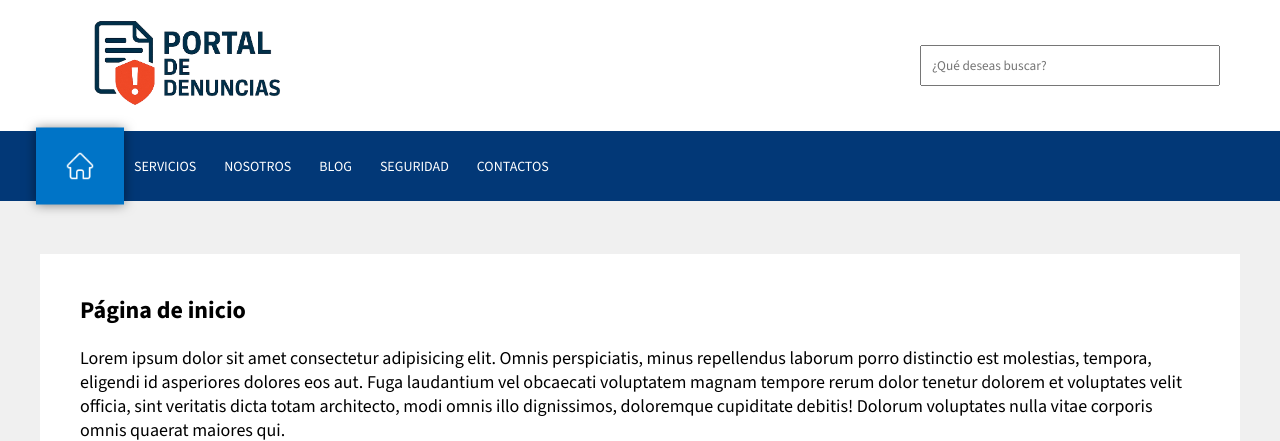
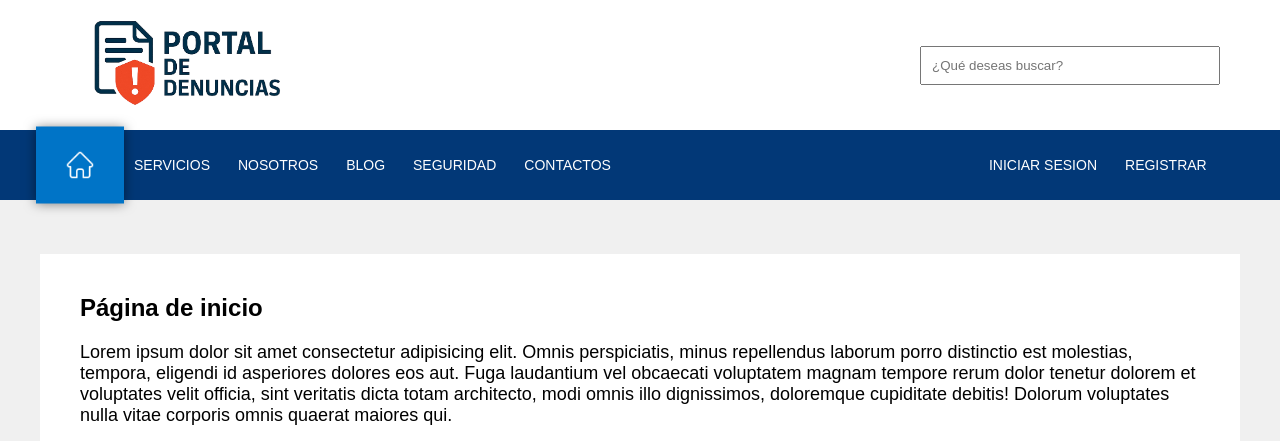
Before and after one commit to Vikernes27666/CivicReport, a PHP site: page /frontend/inicio.php in a window 1280 px wide. Shown: the top 441 px of the page. Run offline with PHP 8.4, Linux system fonts and the light colour scheme; some libraries are stand-ins or nearby versions.

Commit message:
inicio y registro botones

```diff
--- a/backend/css/style.css
+++ b/backend/css/style.css
@@ -1,5 +1,3 @@
-@import url('https://fonts.googleapis.com/css2?family=Source+Sans+3:ital,wght@0,200;0,300;0,400;0,500;0,600;0,700;0,800;0,900;1,200;1,300;1,400;1,500;1,600;1,700;1,800;1,900&display=swap');
-
 
 *{
     margin: 0;
@@ -16,8 +14,6 @@ header{
     left: 0;
     background: #fff;
 }
-
-/*HEADER SUPERIOR*/
 
 .header__superior{
     max-width: 1200px;
@@ -37,7 +33,6 @@ header{
     padding: 10px;
 }
 
-/*BARRA MENU*/
 
 .container__menu{
     width: 100%;
@@ -107,8 +102,6 @@ nav > ul > li > a:hover{
 }
 
 
-/*SUBMENU*/
-
 nav ul li ul{
     width: 200px;
     display: flex;
@@ -163,8 +156,6 @@ nav ul li ul li a:hover{
     box-shadow: 0px 0px 10px 0px rgba(0,0,0,0.5);
 }
 
-/*ARTICULO*/
-
 main{
     background: #f0f0f0;
     padding: 40px 20px;
@@ -183,8 +174,6 @@ article p{
     font-size: 18px;
     font-weight: 300;
 }
-
-/*ELEMENTOS RESPONSIVOS*/
 
 .icon__menu{
     font-size: 26px;
@@ -268,7 +257,6 @@ article p{
         opacity: 1;
     }
 
-    main{
-        margin-top: 158px;
-    }
+
+
 }
--- a/frontend/inicio.php
+++ b/frontend/inicio.php
@@ -7,6 +7,11 @@
     <title>Menu con subemenu - MagtimusPro</title>
     <script src="https://kit.fontawesome.com/41bcea2ae3.js" crossorigin="anonymous"></script>
     <link rel="stylesheet" href="../backend/css/style.css">
+    <style>
+        .marginDerecha {
+            margin-right: 350px;
+        }
+    </style>
 </head>
 <body>
 
@@ -60,12 +65,18 @@
                                 <li><a href="#">Seguridad en el sistema</a></li>
                             </ul>
                         </li>
-                        <li><a href="#">Contactos</a>
+                        <li class="marginDerecha"><a href="#">Contactos</a>
                             <ul>
                                 <li><a href="#">Soporte</a></li>
                                 <li><a href="#">FAQ (Preguntas frecuentes)</a></li>
                                 <li><a href="#">Redes sociales</a></li>
                             </ul>
+                        </li>
+                        <li><a href="login.php">Iniciar sesion</a>
+
+                        </li>
+                        <li><a href="registro.php">Registrar</a>
+
                         </li>
                     </ul>
                 </nav>
```
